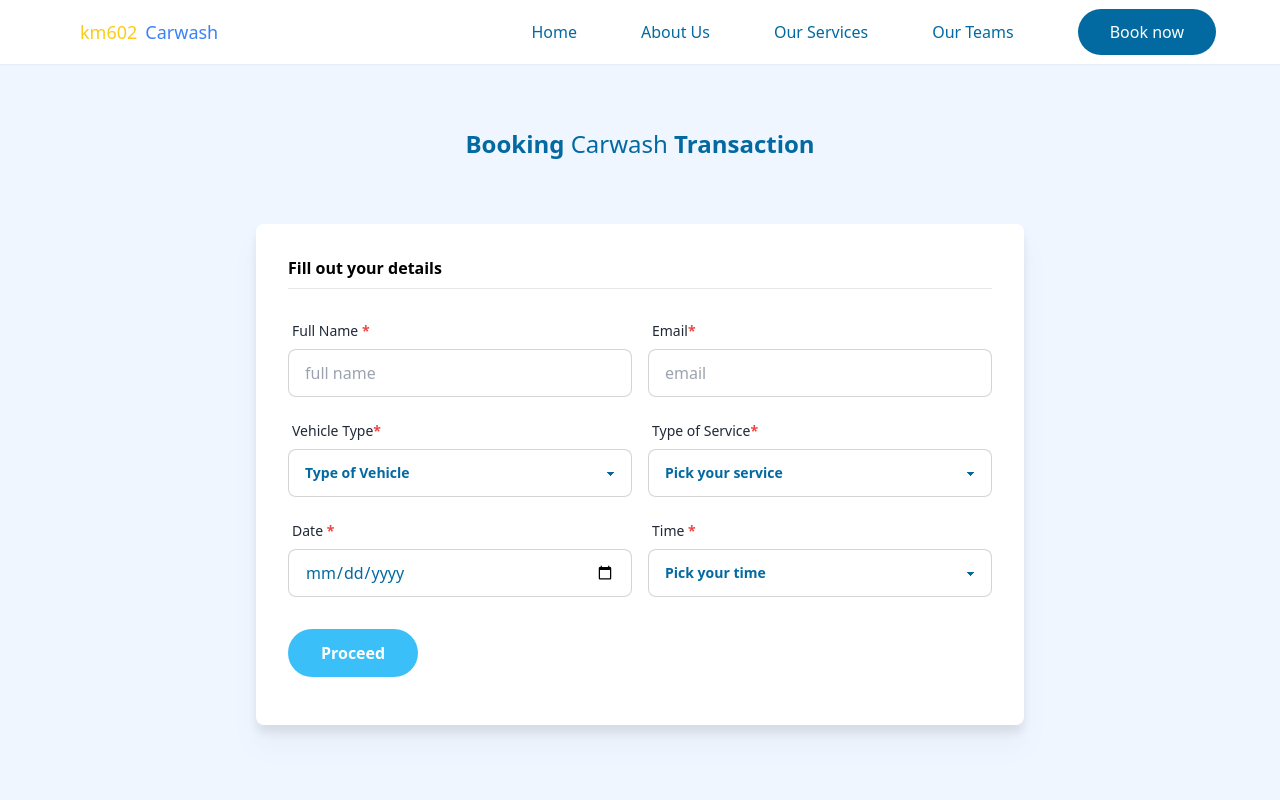
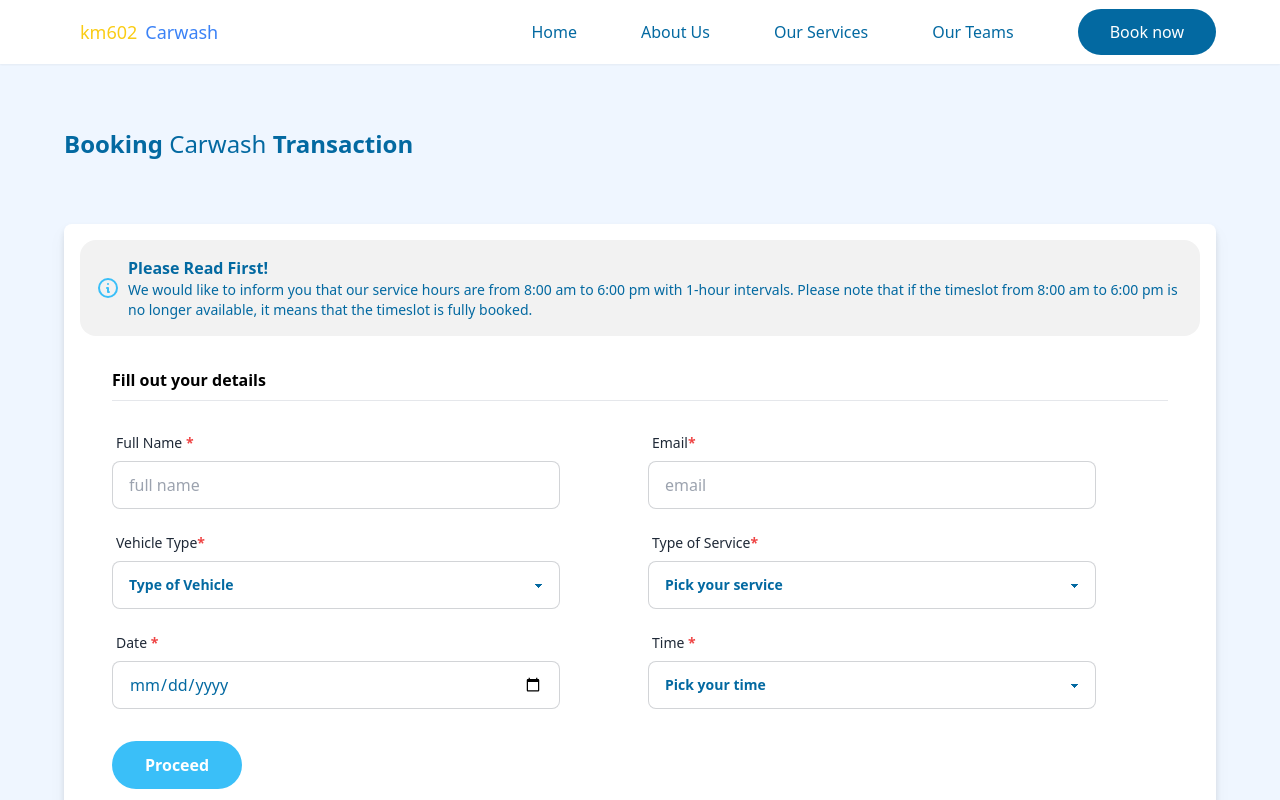
Before and after one commit to dongumayagay/km602, a SvelteKit app: page /book in a window 1280 px wide. Shown: the top 800 px of the page. Built offline with nearby package versions, Linux system fonts and the light colour scheme.

Commit message:
booking UI minor changes

```diff
--- a/src/routes/(client)/book/+page.svelte
+++ b/src/routes/(client)/book/+page.svelte
@@ -8,13 +8,27 @@
 
 <main class="bg-blue-50">
 	<div class="min-h-screen lg:px-16 px-4 text-sky-700">
-		<p class="text-2xl py-16 text-center">
+		<p class="text-2xl py-16">
 			<span class="font-bold">Booking </span> Carwash
 			<span class="font-bold"> Transaction </span>
 		</p>
-		<div class="lg:grid lg:grid-cols-6">
-			<BookingForm />
+
+
+		<div class="lg:col-start-2 lg:col-span-4 bg-white rounded-lg p-4 mb-2 drop-shadow-lg">
+			<div class="alert mb-2 lg:mb-0">
+				<div>
+				  <svg xmlns="http://www.w3.org/2000/svg" fill="none" viewBox="0 0 24 24" class="stroke-info flex-shrink-0 w-6 h-6"><path stroke-linecap="round" stroke-linejoin="round" stroke-width="2" d="M13 16h-1v-4h-1m1-4h.01M21 12a9 9 0 11-18 0 9 9 0 0118 0z"></path></svg>
+				  <div>
+					<h3 class="font-bold">Please Read First!</h3>
+					<div class="text-sm">We would like to inform you that our service hours are from 8:00 am to 6:00 pm with 1-hour intervals. Please note that if the timeslot from 8:00 am to 6:00 pm is no longer available, it means that the timeslot is fully booked.</div>
+				  </div>
+				</div>
+			</div>
+
+				<BookingForm />
+
 		</div>
+
 	</div>
 
 	<div class="h-40" />
--- a/src/routes/(client)/book/BookingForm.svelte
+++ b/src/routes/(client)/book/BookingForm.svelte
@@ -66,7 +66,7 @@
 	}
 </script>
 
-<div class="lg:col-start-2 lg:col-span-4 bg-white rounded-lg p-8 drop-shadow-xl">
+<div class="lg:col-start-2 lg:col-span-4 lg:p-8">
 	<p class="font-semibold text-black">Fill out your details</p>
 	<hr class="my-2" />
 	<form on:submit|preventDefault={submitHandler} class="lg:grid lg:grid-cols-2 gap-4 py-4">
```
